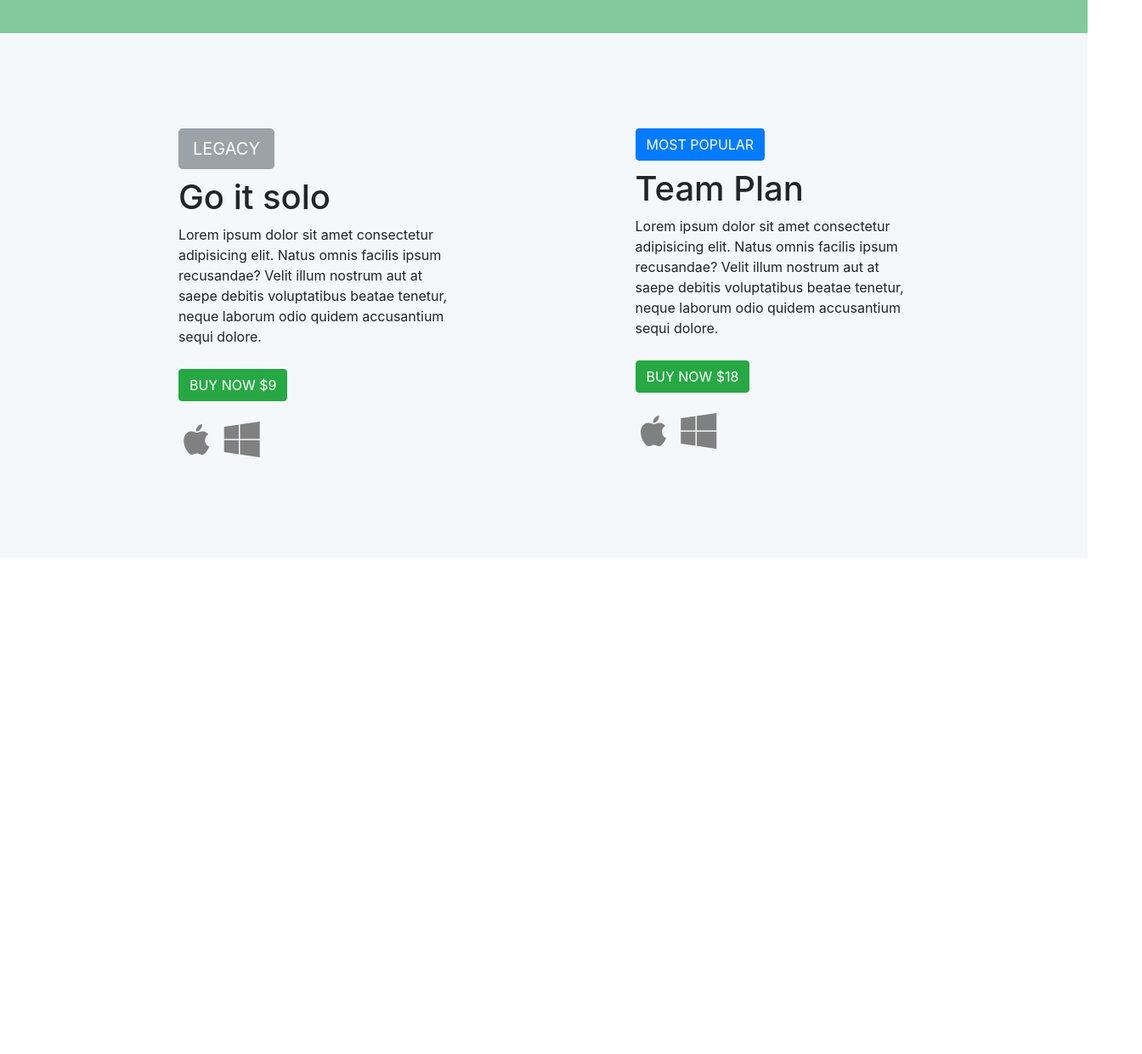
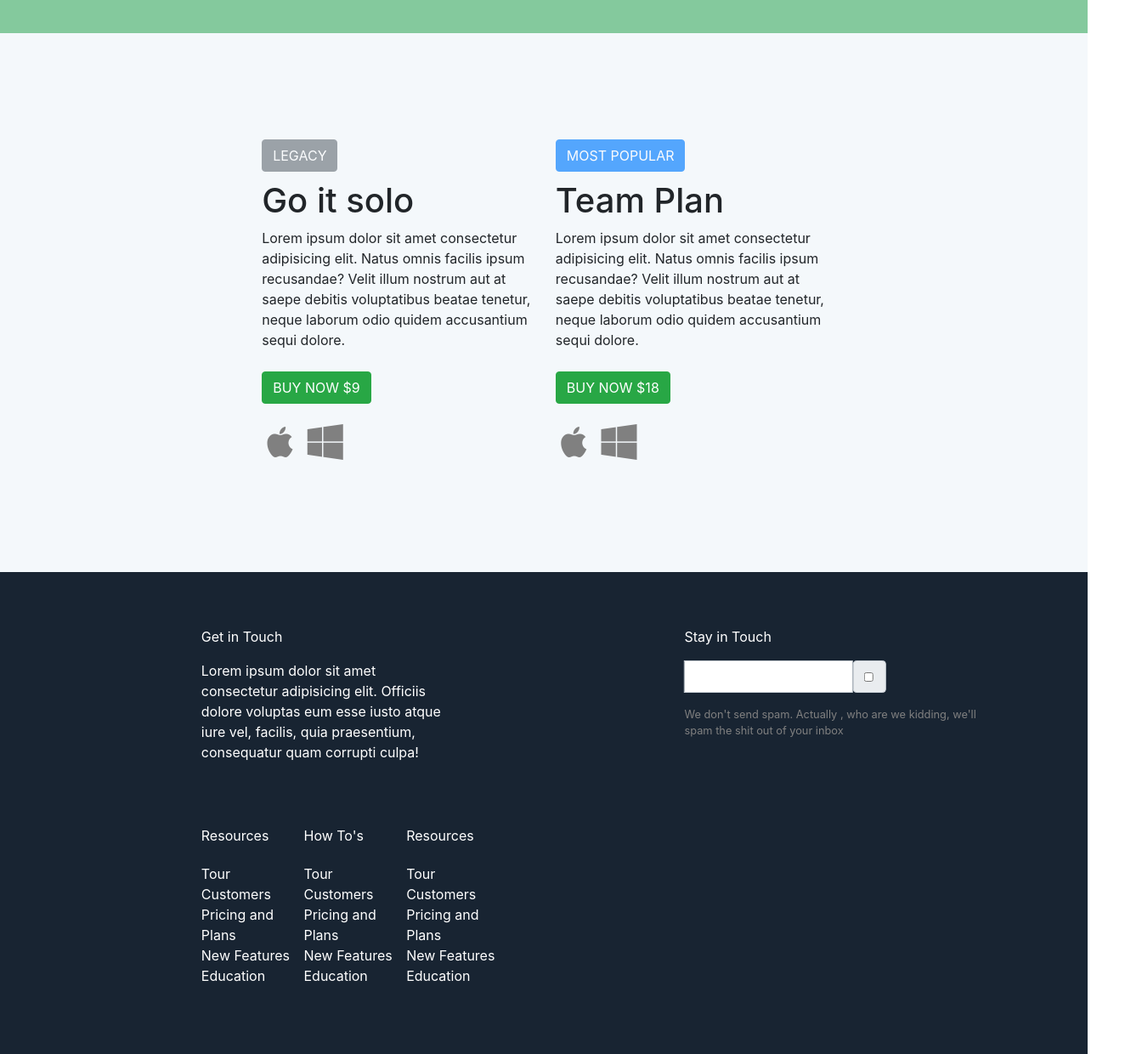
Before and after one commit to guienjoris/sitebootstrap-html-cssportfolio, a plain HTML site: page index.html in a window 1280 px wide. Shown: the part 3840-5080 px from the top of the page at 85% size, 1344 px wide, since content can reach past the window. Before the commit the page ends 4496 px from the top, so only its background shows below. Drawn offline with nearby package versions, Linux system fonts and the light colour scheme.

Commit message:
desktop fini

```diff
--- a/index.html
+++ b/index.html
@@ -116,7 +116,7 @@
 <div class="block_trois">
 <div id="container_price">
     <div class="price_card1">
-            <button type="button" class="btn btn-secondary btn-lg" disabled>LEGACY</button>
+            <button type="button" class="btn btn-secondary " disabled>LEGACY</button>
             <h1>Go it solo</h1>
             <p>Lorem ipsum dolor sit amet consectetur adipisicing elit. Natus omnis facilis ipsum recusandae? Velit illum nostrum aut at saepe debitis voluptatibus beatae tenetur, neque laborum odio quidem accusantium sequi dolore.</p>
             <button type="button" class="btn btn-success">BUY NOW $9</button>
@@ -127,7 +127,7 @@
 
     </div>
     <div class="price_card2">
-            <button type="button" class="btn btn-primary">MOST POPULAR</button>
+            <button type="button" class="btn btn-primary" disabled>MOST POPULAR</button>
             <h1>Team Plan</h1>
             <p>Lorem ipsum dolor sit amet consectetur adipisicing elit. Natus omnis facilis ipsum recusandae? Velit illum nostrum aut at saepe debitis voluptatibus beatae tenetur, neque laborum odio quidem accusantium sequi dolore.</p>
             <button type="button" class="btn btn-success">BUY NOW $18</button>
@@ -139,6 +139,57 @@
     </div>
 </div>
 </div>
+<footer>
+    <div id="container_footer">
+        <div>
+            <p>Get in Touch</p>
+            <p>Lorem ipsum dolor sit amet consectetur adipisicing elit. Officiis dolore voluptas eum esse iusto atque iure vel, facilis, quia praesentium, consequatur quam corrupti culpa! </p>
+        </div>
+        <div>
+            <p>Stay in Touch</p>
+            <div class="input-group mb-3">
+                <div class="input-group-prepend">
+
+                </div>
+                <input type="text" class="form-control" aria-label="Text input with checkbox">
+                <div class="input-group-text">
+                        <input type="checkbox" aria-label="Checkbox for following text input">
+                        </div>
+            </div>
+            <p class="gray">We don't send spam. Actually , who are we kidding, we'll spam the shit out of your inbox</p>
+        </div>
+    </div>
+        <div id="container_list_footer">
+            <ul>
+                <li class="marge">Resources</li>
+                <li>Tour</li>
+                <li>Customers</li>
+                <li>Pricing and</li>
+                <li>Plans</li>
+                <li>New Features</li>
+                <li>Education</li>
+            </ul>
+            <ul>
+                <li class="marge">How To's</li>
+                <li>Tour</li>
+                <li>Customers</li>
+                <li>Pricing and</li>
+                <li>Plans</li>
+                <li>New Features</li>
+                <li>Education</li>
+            </ul>
+            <ul>
+                <li class="marge">Resources</li>
+                <li>Tour</li>
+                <li>Customers</li>
+                <li>Pricing and</li>
+                <li>Plans</li>
+                <li>New Features</li>
+                <li>Education</li>
+            </ul>
+        </div>
+
+</footer>
 
 
 
--- a/style.scss
+++ b/style.scss
@@ -28,6 +28,7 @@
         color:white;
         top:40%;
         left:5%;
+        width:90%;
         h1,p{
             width:50%;
         }
@@ -184,7 +185,7 @@
 #container_price{
     display:flex;
     padding:8%;
-    width:100%;
+    width:70%;
     margin-left:50%;
     transform: translate(-50%);
     i{
@@ -196,11 +197,66 @@
         margin:3% 0%;
     }
     .price_card1{
-        width:30%;
-        margin:0% 10%;
+        width:70%;
+        padding:1% 1%;
+        margin: 1%;
+
+        &:hover{
+            border: 1px solid black;
+            box-shadow:1px 1px 1px 0.5px black;
+            border-radius:5px;
+            background-color: white;
+        }
     }
     .price_card2{
-        width:30%;
-        margin:0% 10%;
+        width:70%;
+        padding:1% 1%;
+        margin: 1%;
+        &:hover{
+            border: 1px solid black;
+            box-shadow:1px 1px 1px 0.5px black;
+            border-radius:5px;
+            background-color: white;
+        }
     }
 }
+footer{
+    background-color: #182432;
+    padding:5%;
+    p, li{
+        color:white;
+    }
+    .gray{
+        color:gray;
+    }
+    #container_footer{
+        display:flex;
+        width:70%;
+        margin-left:50%;
+        transform: translate(-50%);
+            p{
+                width:50%;
+            }
+            input{
+                width:80%;
+            }
+            .gray{
+                font-size:80%;
+                width:150%;
+            }
+    }
+    #container_list_footer{
+        display:flex;
+        width:30%;
+        margin-left:30%;
+        margin-top:5%;
+        transform: translate(-50%);
+        justify-content: space-between;
+        li{
+            list-style-type: none;
+        }
+    }
+    .marge{
+        margin-bottom:20%;
+    }
+}
```
Also changed, not shown: style.css, 1 other file.
